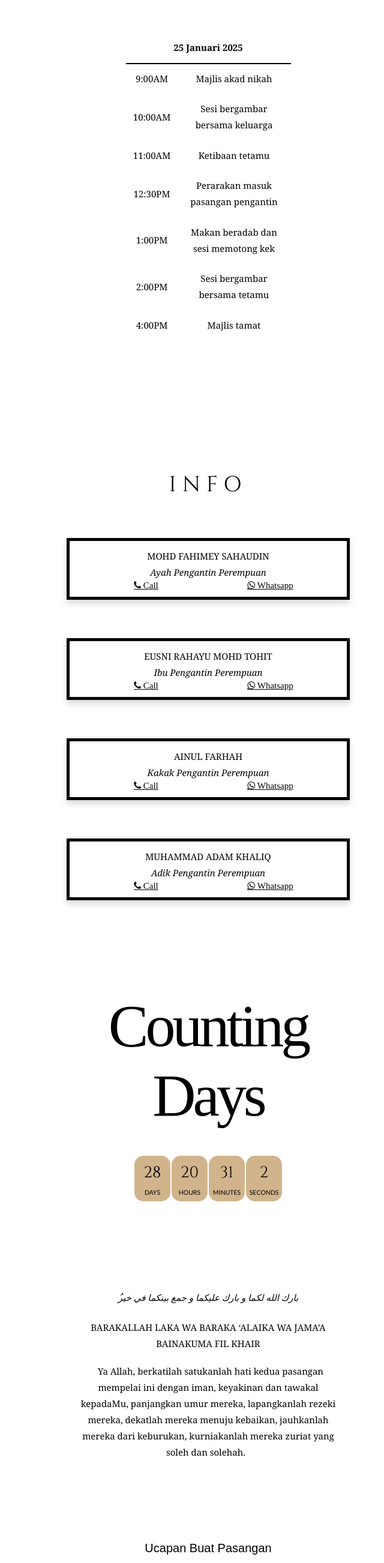
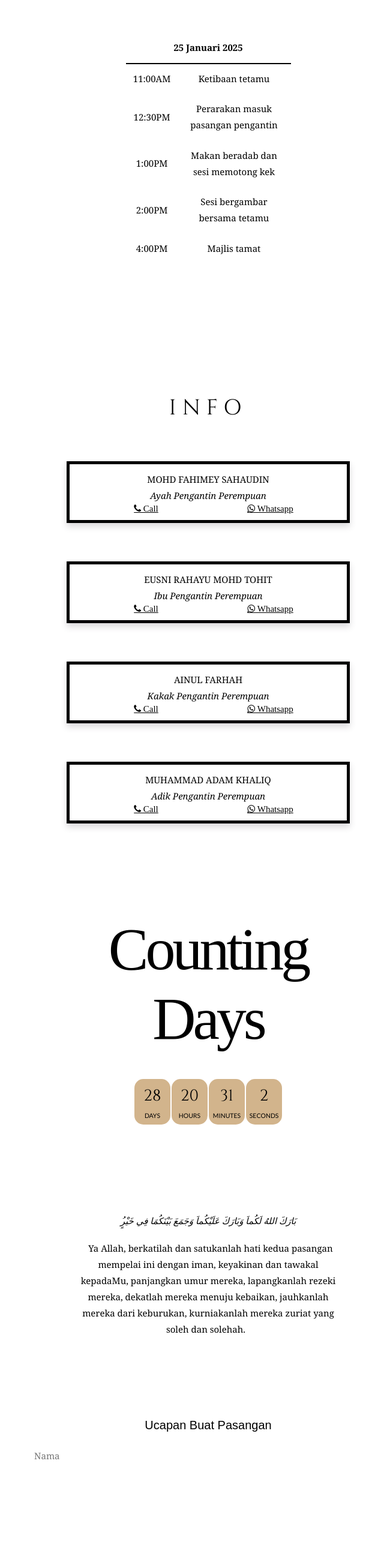
Before and after one commit to Aiinfahimey/AiinXRahimi, a plain HTML site: page index.html in a window 1280 px wide. Shown: the part 2897-5503 px from the top of the page at 60% size, without its empty margins (293-933 px from the left). Drawn offline with nearby package versions, Linux system fonts and the light colour scheme; a web font is replaced by a local one.

Commit message:
edited by ainul comel

```diff
--- a/index.html
+++ b/index.html
@@ -102,14 +102,6 @@
         <th colspan="2">25 Januari 2025</th>
       </tr>
       <tr>
-        <td>9:00AM</td>
-        <td>Majlis akad nikah</td>
-      </tr>
-      <tr>
-        <td>10:00AM</td>
-        <td>Sesi bergambar bersama keluarga</td>
-      </tr>
-      <tr>
         <td>11:00AM</td>
         <td>Ketibaan tetamu</td>
       </tr>
@@ -181,9 +173,8 @@
   <div id="timer"></div>
 </div>
 <div class="we-center" style="padding: 5pc; margin: 0 auto; max-width: 600px;">
-  <p class="w3-center w3-padding-small "><em>ُبارك الله لكما و بارك عليكما و جمع بينكما في خير</em></p>
-  <p class="w3-center w3-padding-small ">BARAKALLAH LAKA WA BARAKA ‘ALAIKA WA JAMA’A BAINAKUMA FIL KHAIR</p>
-  <a class="w3-center w3-padding-small ">Ya Allah, berkatilah satukanlah hati kedua pasangan mempelai ini dengan iman,
+  <p class="w3-center w3-padding-small "><em>ُبَارَكَ اللهُ لَكُماَ وَبَارَكَ عَلَيْكُماَ وَجَمَعَ بَيْنَكُمَا فِي خَيْرٍ </em></p>
+  <a class="w3-center w3-padding-small ">Ya Allah, berkatilah dan satukanlah hati kedua pasangan mempelai ini dengan iman,
     keyakinan dan tawakal kepadaMu, panjangkan umur mereka, lapangkanlah rezeki mereka,
     dekatlah mereka menuju kebaikan, jauhkanlah mereka dari keburukan, kurniakanlah mereka zuriat yang soleh dan solehah.
   </a>
```
